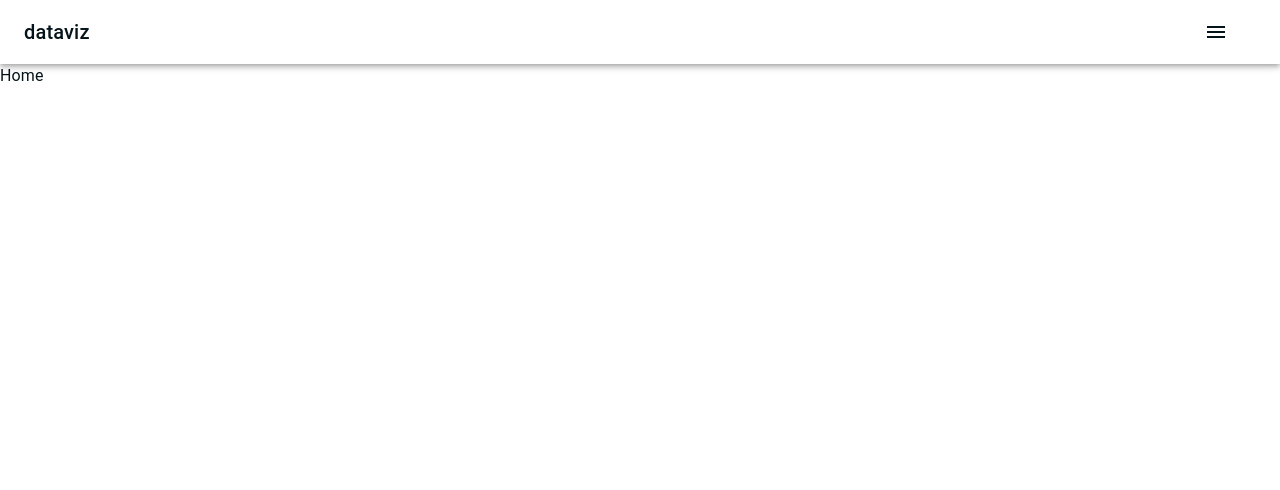
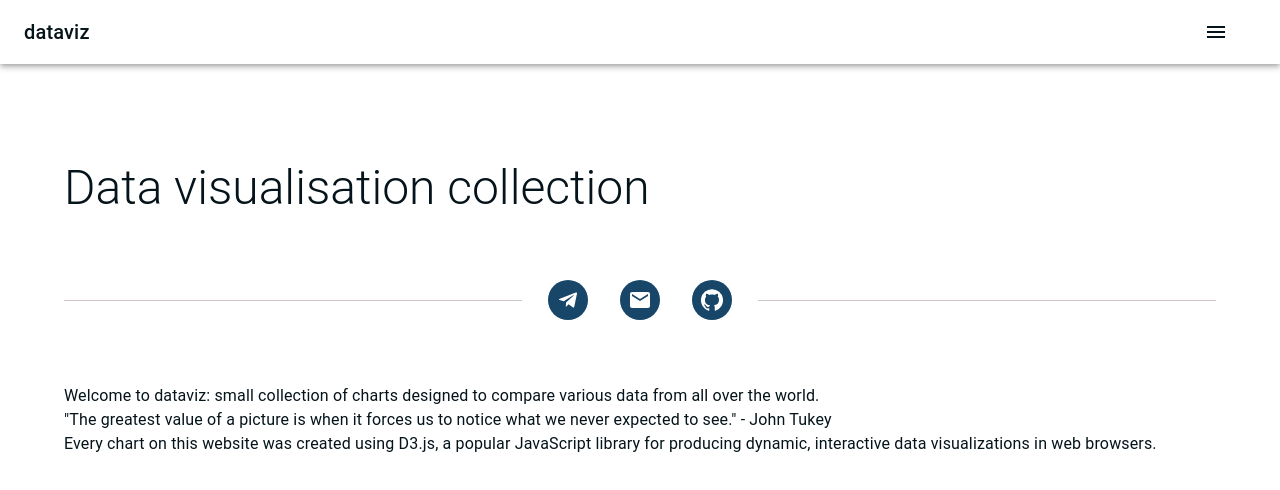
Before and after one commit to george-mix/data-visualization, a React (Vite) app: page / in a window 1280 px wide. Shown: the top 490 px of the page. Built offline with nearby package versions, Linux system fonts and the light colour scheme; no server answers.

Commit message:
feat: add hero section to home page

```diff
--- a/public/locales/en/translation.json
+++ b/public/locales/en/translation.json
@@ -1,6 +1,13 @@
 {
   "home": {
-    "title": "Home"
+    "title": "Home",
+    "hero-section": {
+      "header": "Data visualisation collection",
+      "first-subheader": "Welcome to dataviz: small collection of charts designed to compare various data from all over the world.",
+      "second-subheader": "Every chart on this website was created using D3.js, a popular JavaScript library for producing dynamic, interactive data visualizations in web browsers.",
+      "quote": "The greatest value of a picture is when it forces us to notice what we never expected to see.",
+      "quote-author": "John Tukey"
+    }
   },
   "about": {
     "title": "About"
--- /dev/null
+++ b/src/components/HeroSection.tsx
@@ -0,0 +1,30 @@
+import React from 'react';
+import {Box, Container, Divider, Typography} from '@mui/material';
+import {SocialMediaLinks} from './SocialMediaLinks';
+import {useTranslation} from 'react-i18next';
+
+export const HeroSection: React.FC = () => {
+  const {t} = useTranslation();
+
+  return (
+    <Container>
+      <Box sx={{pt: 12, pb: 12}}>
+        <Typography style={{fontWeight: 300}} variant={'h3'} component={'h1'}>
+          {t('home.hero-section.header')}
+        </Typography>
+        <Divider sx={{pt: 6, pb: 6}}>
+          <SocialMediaLinks />
+        </Divider>
+        <Typography variant={'body1'} component={'p'}>
+          {t('home.hero-section.first-subheader')}
+        </Typography>
+        <Typography variant={'body1'} component={'p'}>
+          {`"${t('home.hero-section.quote')}" - ${t('home.hero-section.quote-author')}`}
+        </Typography>
+        <Typography variant={'body1'} component={'p'}>
+          {t('home.hero-section.second-subheader')}
+        </Typography>
+      </Box>
+    </Container>
+  );
+};
--- a/src/pages/Home.tsx
+++ b/src/pages/Home.tsx
@@ -1,3 +1,8 @@
 import React from 'react';
+import {HeroSection} from '@components/HeroSection';
 
-export const Home: React.FC = () => (<>Home</>);
+export const Home: React.FC = () => (
+  <>
+    <HeroSection />
+  </>
+);
```
Also changed, not shown: public/locales/ru/translation.json (+8 -1 lines).
